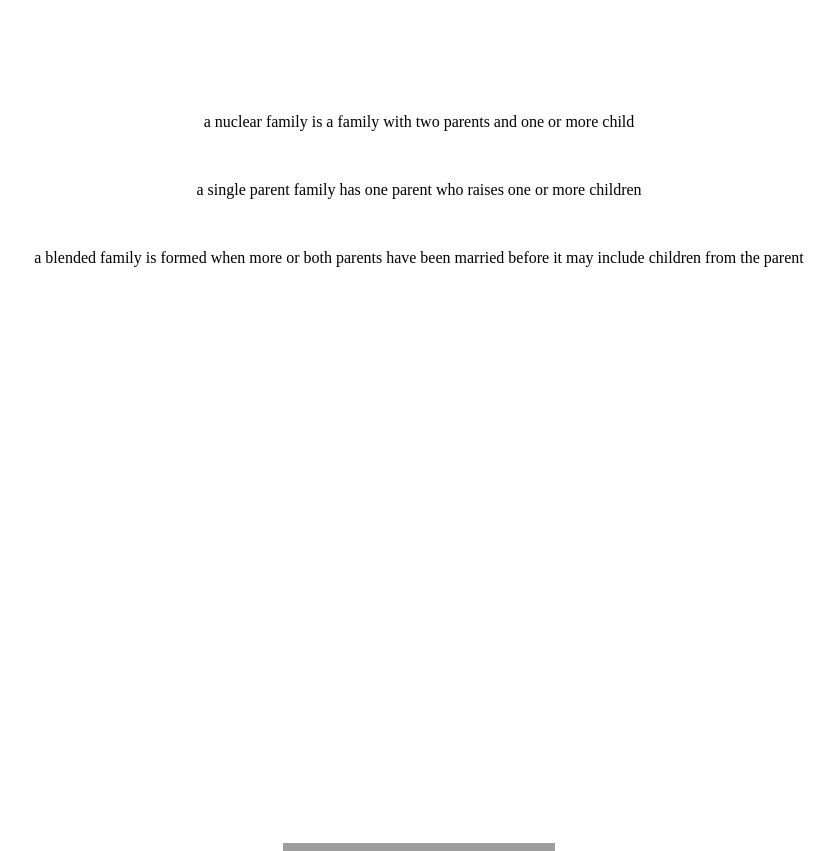
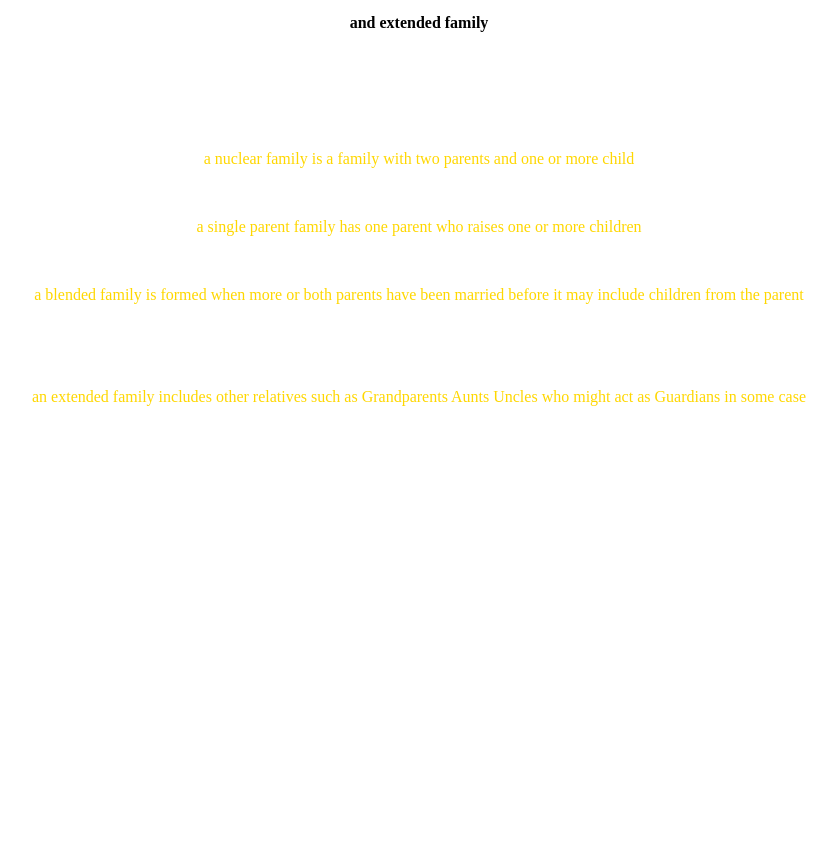
Before and after one commit to zv800/School-website, a plain HTML site: page health3.htm in a window 1280 px wide. Shown: the part 1127-1978 px from the top of the page, without its empty margins (221-1058 px from the left). Drawn offline with Linux system fonts and the light colour scheme; grey boxes are pictures that could not be loaded.

Commit message:
Update health3.htm

```diff
--- a/health3.htm
+++ b/health3.htm
@@ -4,6 +4,8 @@
 </head>
 <body>
 <h2 style="text-align: center;"><span style="text-decoration: underline;"><strong><span style="color: #00ff00; text-decoration: underline;">================<em>Health</em>==============</span></strong></span></h2>
+
+<p style="text-align: center;"><span style="text-decoration: underline;"><strong><span style="color: #00ff00; text-decoration: underline;">button that dus nuthing&nbsp;&nbsp;<input type="button" value="hello" /></span></strong></span></p>
 
 <p style="text-align: center;">&nbsp;</p>
 
@@ -69,15 +71,21 @@
 
 <p style="text-align: center;">&nbsp;</p>
 
-<p style="text-align: center;">a nuclear family is a family with two parents and one or more child</p>
+<p style="text-align: center;"><span style="color:#FFD700;">a nuclear family is a family with two parents and one or more child</span></p>
 
 <p style="text-align: center;">&nbsp;</p>
 
-<p style="text-align: center;">a single parent family has one parent who raises one or more children</p>
+<p style="text-align: center;"><span style="color:#FFD700;">a single parent family has one parent who raises one or more children</span></p>
 
 <p style="text-align: center;">&nbsp;</p>
 
-<p style="text-align: center;">a blended family is formed when more or both parents have been married before it may include children from the parent</p>
+<p style="text-align: center;"><span style="color:#FFD700;">a blended family is formed when more or both parents have been married before it may include children from the parent</span></p>
+
+<p style="text-align: center;">&nbsp;</p>
+
+<p style="text-align: center;">&nbsp;</p>
+
+<p style="text-align: center;"><span style="color:#FFD700;">an extended family includes other relatives such as Grandparents Aunts Uncles who might act as Guardians in some case</span></p>
 
 <p style="text-align: center;">&nbsp;</p>
 
```
